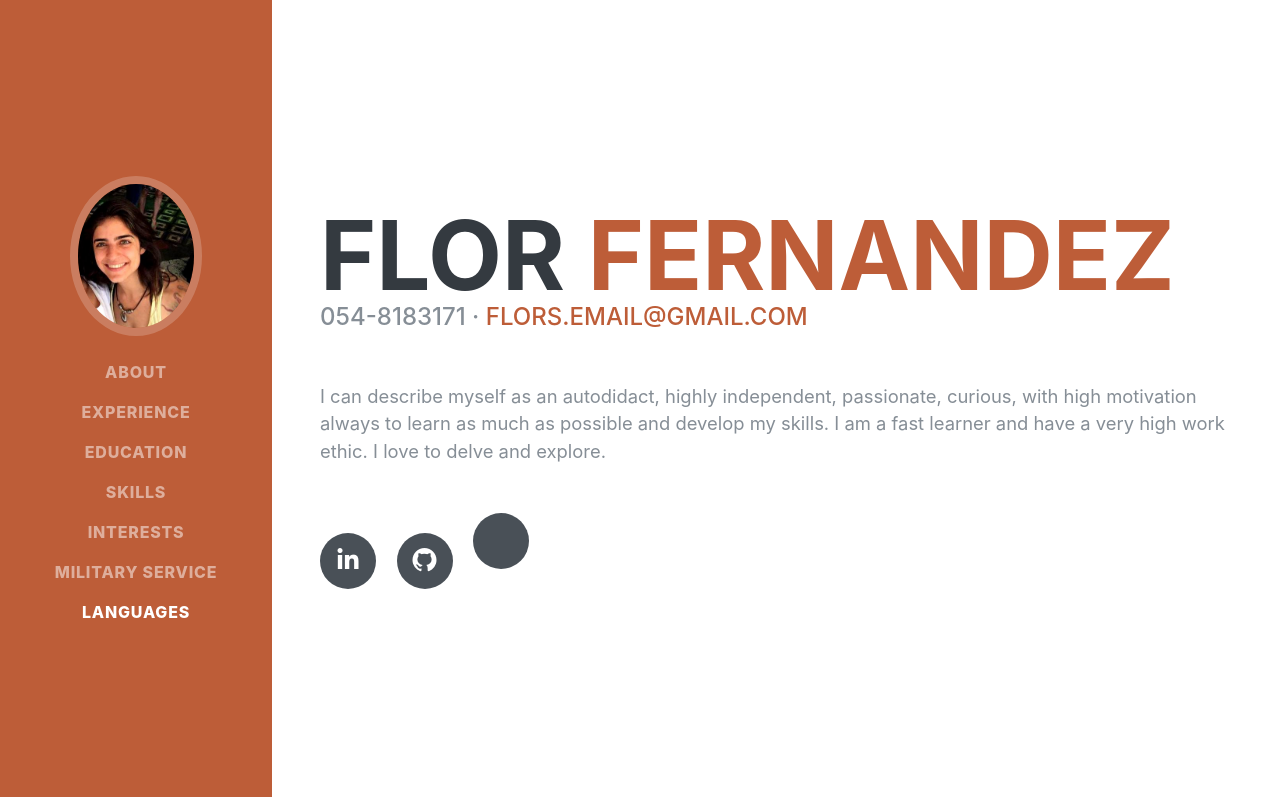
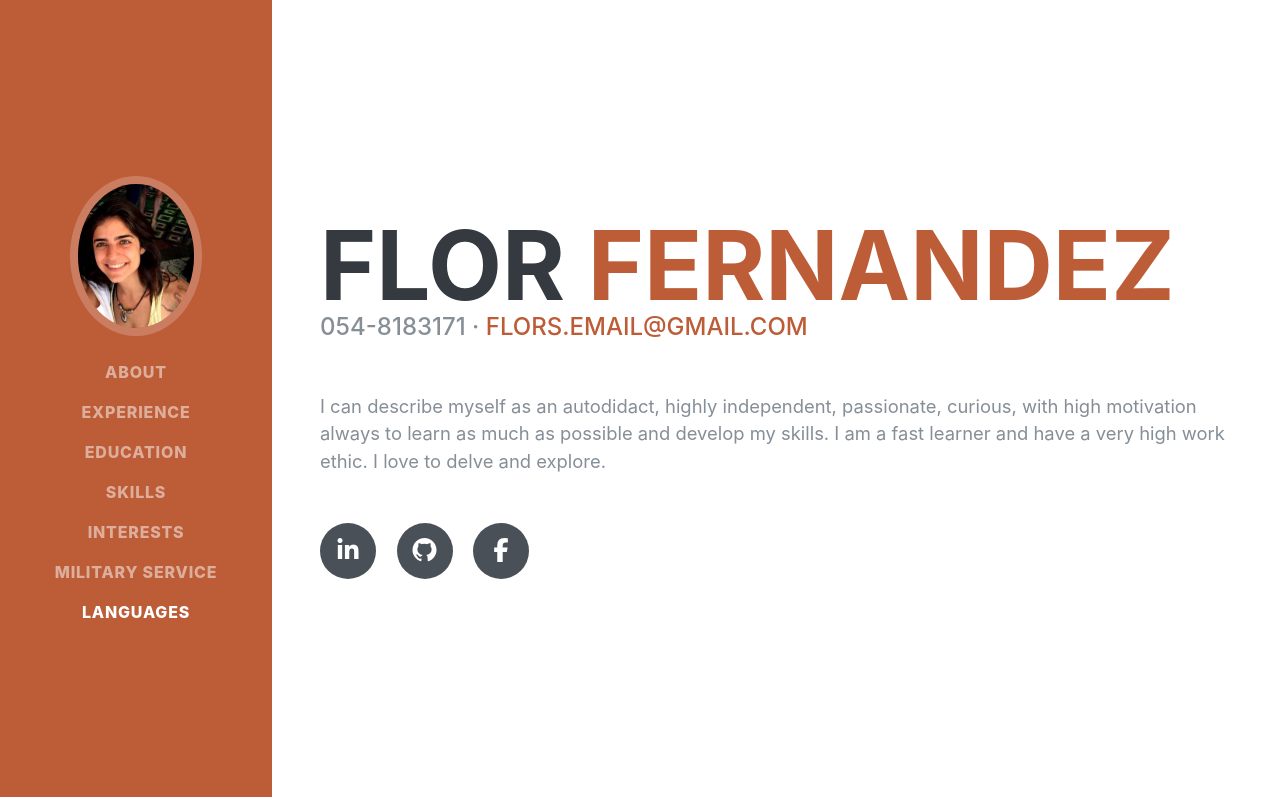
Before and after one commit to Flor-F/FlorCV, a plain HTML site: page index.html in a window 1280 px wide. Shown: the top 797 px of the page. Drawn offline with nearby package versions, Linux system fonts and the light colour scheme; a web font is replaced by a local one.

Commit message:
Update index.html

```diff
--- a/index.html
+++ b/index.html
@@ -90,7 +90,7 @@
         <div class="social-icons">
                         <a class="social-icon" href="https://www.linkedin.com/in/flor-fernandez/"><i class="fab fa-linkedin-in"></i></a>
                         <a class="social-icon" href="https://github.com/Flor-F"><i class="fab fa-github"></i></a>
-                        <a class="social-icon" href="https://www.facebook.com/flori.arik/"><src="icons\facebookicon.png"></a>
+                        <a class="social-icon" href="https://www.facebook.com/flori.arik/"><i class="fab fa-facebook-f"></i></a>
 		</div>
       </div>
     </section>
```
